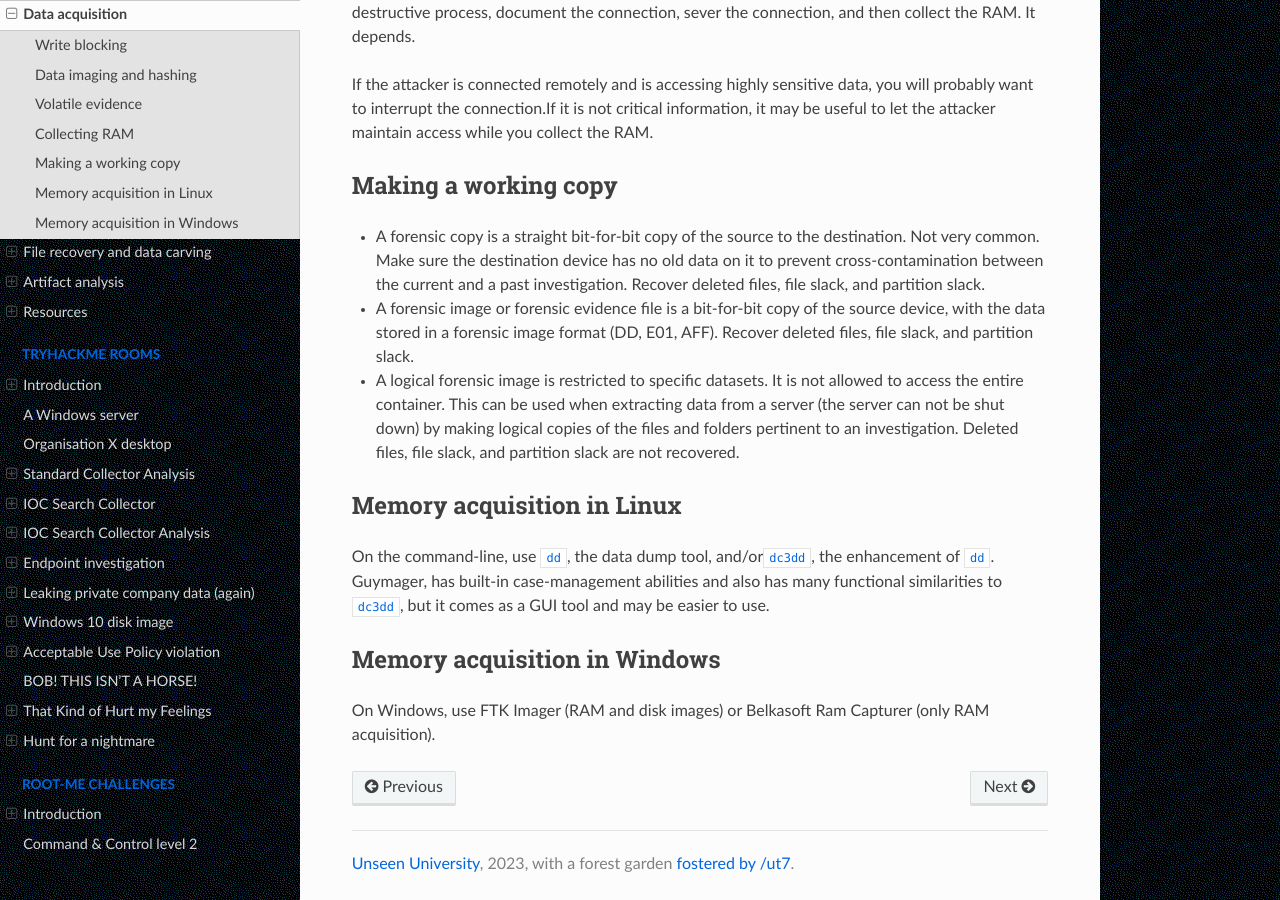
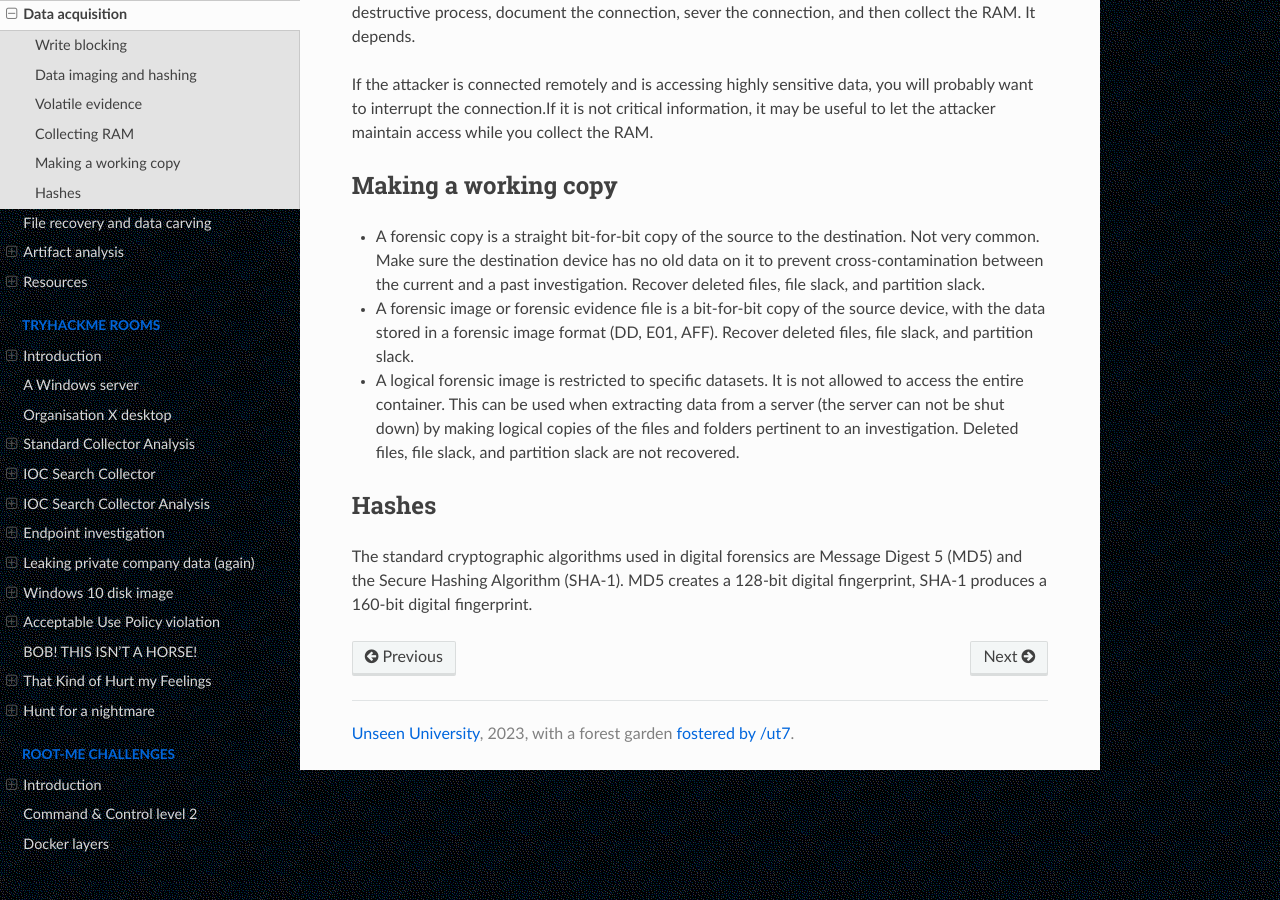
Before and after one commit to tymyrddin/blue-dfir, a Sphinx documentation site: the page built from source/docs/notes/acquisition.md, in a window 1280 px wide and 900 px high, scrolled down 1615 px. Built offline with Sphinx 7.4.7 and the Read the Docs theme 2.0.0, drawn with Linux system fonts in a browser that asks for light colours.

Commit message:
acquisition and carving

```diff
--- a/source/docs/notes/acquisition.md
+++ b/source/docs/notes/acquisition.md
@@ -48,10 +48,6 @@
 * A forensic image or forensic evidence file is a bit-for-bit copy of the source device, with the data stored in a forensic image format (DD, E01, AFF). Recover deleted files, file slack, and partition slack.
 * A logical forensic image is restricted to specific datasets. It is not allowed to access the entire container. This can be used when extracting data from a server (the server can not be shut down) by making logical copies of the files and folders pertinent to an investigation. Deleted files, file slack, and partition slack are not recovered.
 
-## Memory acquisition in Linux
+## Hashes
 
-On the command-line, use `dd`, the data dump tool, and/or`dc3dd`, the enhancement of `dd`. Guymager, has built-in case-management abilities and also has many functional similarities to `dc3dd`, but it comes as a GUI tool and may be easier to use.
-
-## Memory acquisition in Windows
-
-On Windows, use FTK Imager (RAM and disk images) or Belkasoft Ram Capturer (only RAM acquisition).
+The standard cryptographic algorithms used in digital forensics are Message Digest 5 (MD5) and the Secure Hashing Algorithm (SHA-1). MD5 creates a 128-bit digital fingerprint, SHA-1 produces a 160-bit digital fingerprint.
```
Also changed, not shown: source/docs/notes/carving.md (+0 -7 lines).
